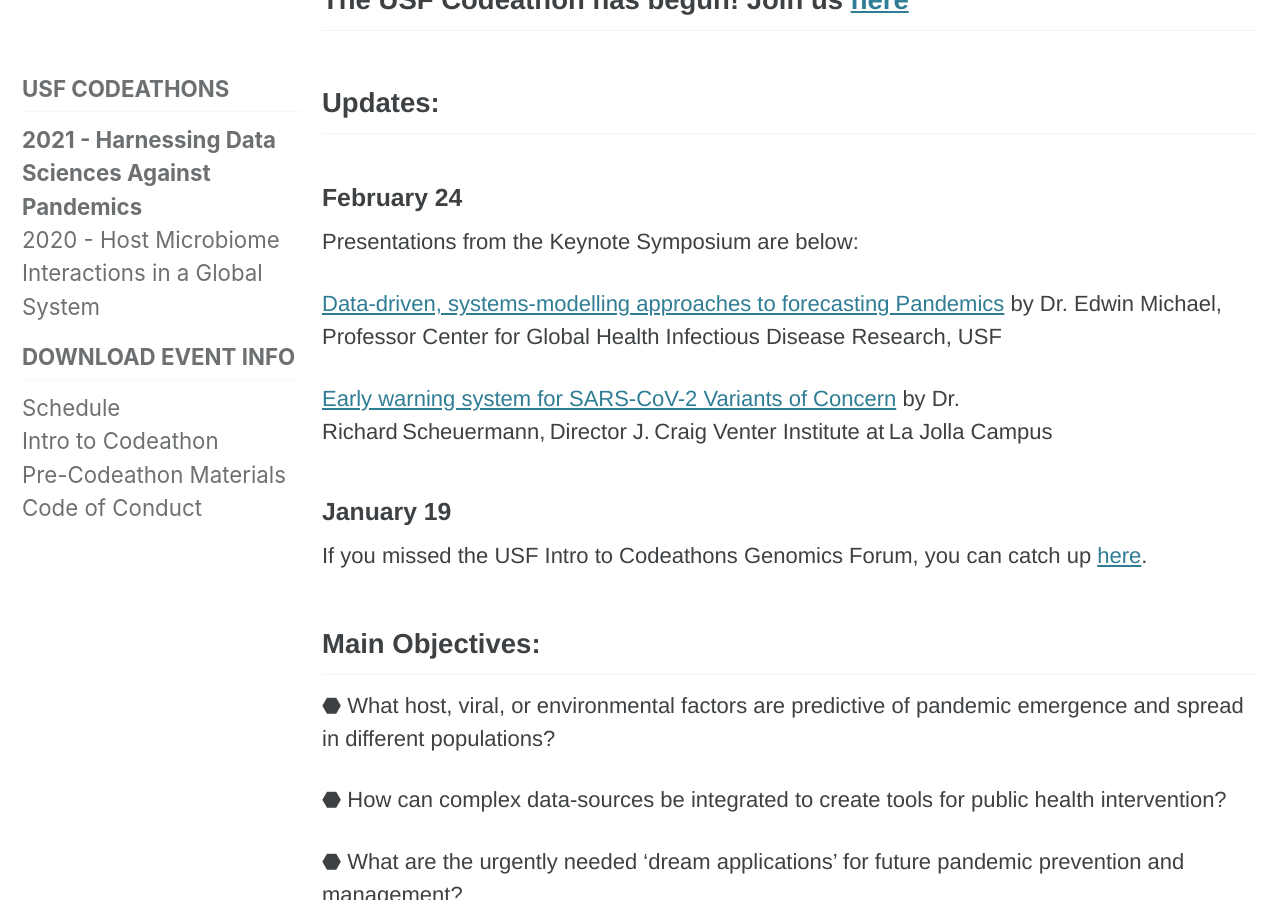
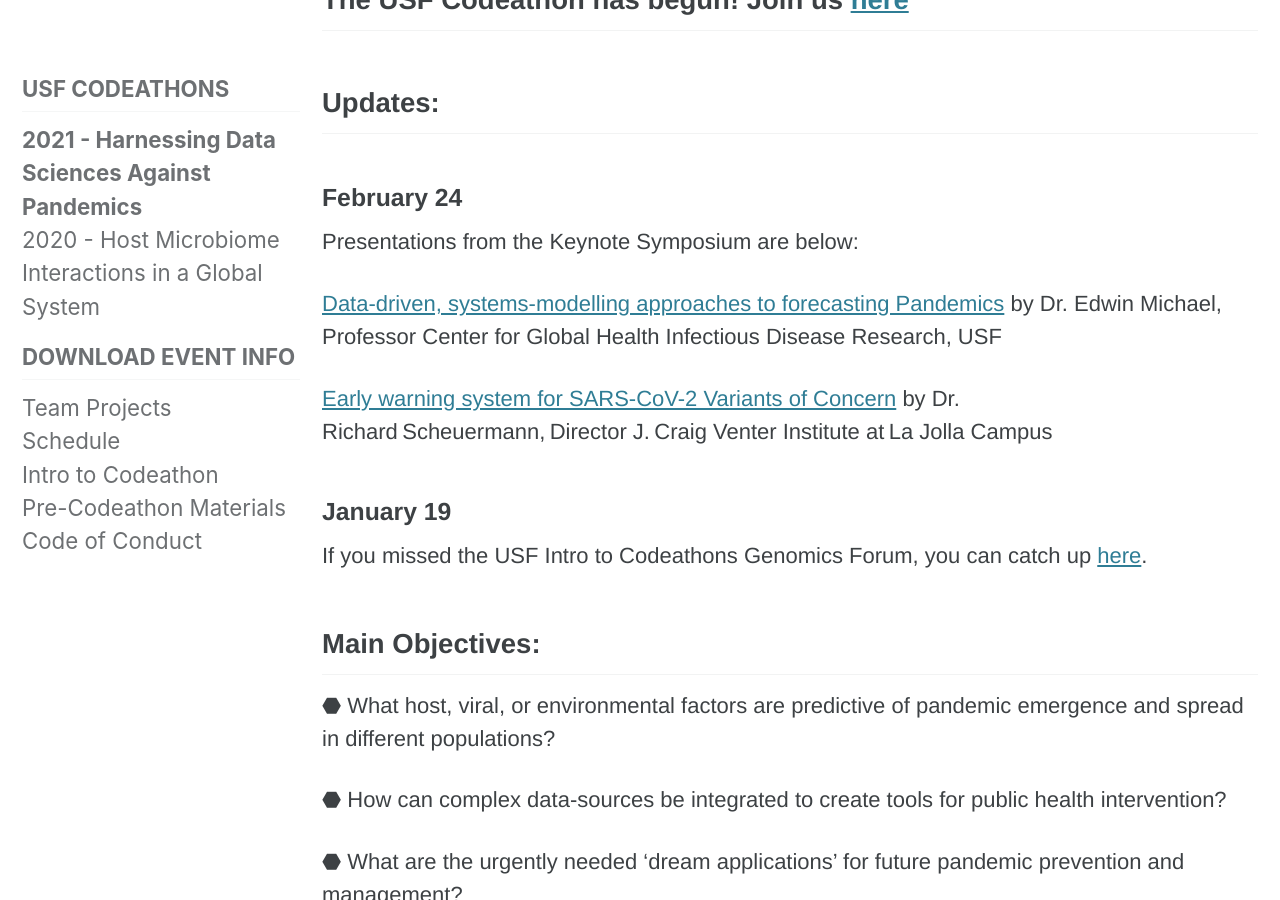
Before and after one commit to usfomicshub/usfomicshub.github.io, a Jekyll site: the page built from Codeathon/Codeathon2021/index.md, in a window 1280 px wide and 900 px high, scrolled down 608 px. Built offline with Jekyll 4.4.1, drawn with Linux system fonts in a browser that asks for light colours; cached includes are drawn as plain includes.

Commit message:
Update navigation.yml

```diff
--- a/_data/navigation.yml
+++ b/_data/navigation.yml
@@ -59,6 +59,8 @@
 
   - title: Download Event Info
     children:
+      - title: "Team Projects"
+        url: https://github.com/usfomicshub/USFOneHealthCodeathon2021/raw/master/USF%202021%20Codeathon%20Team%20Project%20Goals%20Descriptions.docx
       - title: "Schedule"
         url: https://github.com/usfomicshub/USFOneHealthCodeathon2021/raw/master/2021_Codeathon_Agenda.docx
       - title: "Intro to Codeathon"
```
